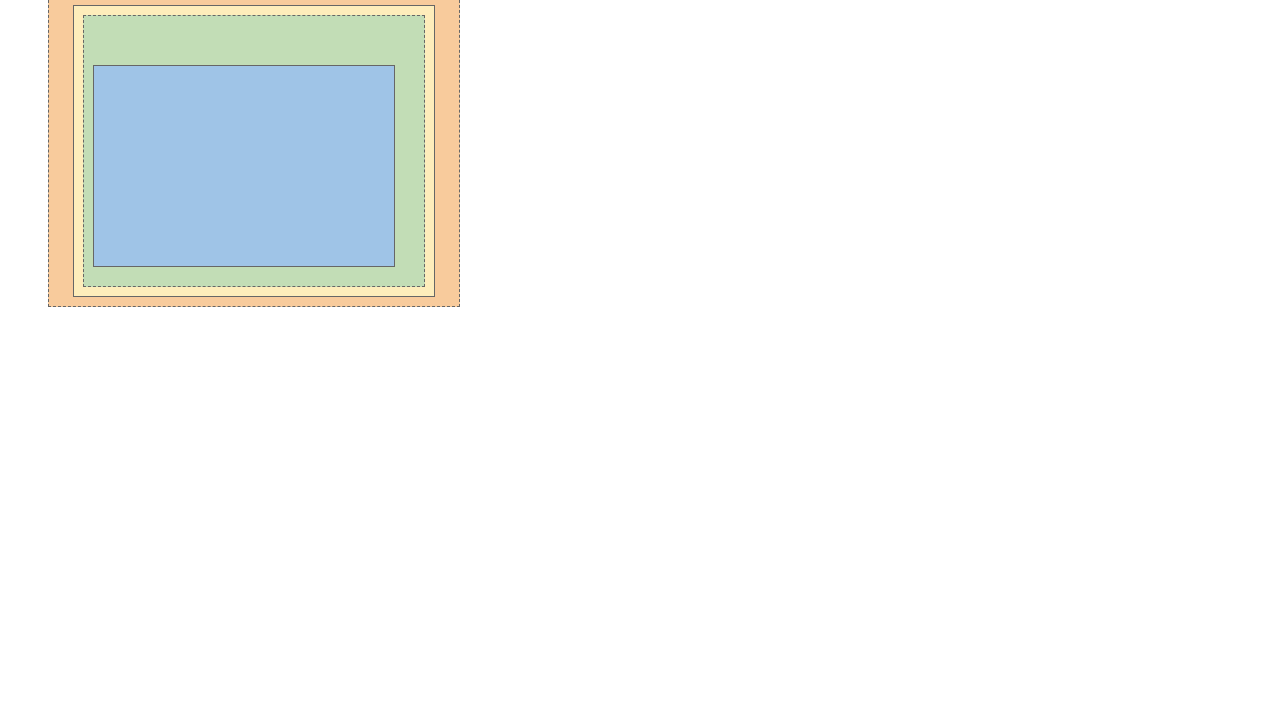
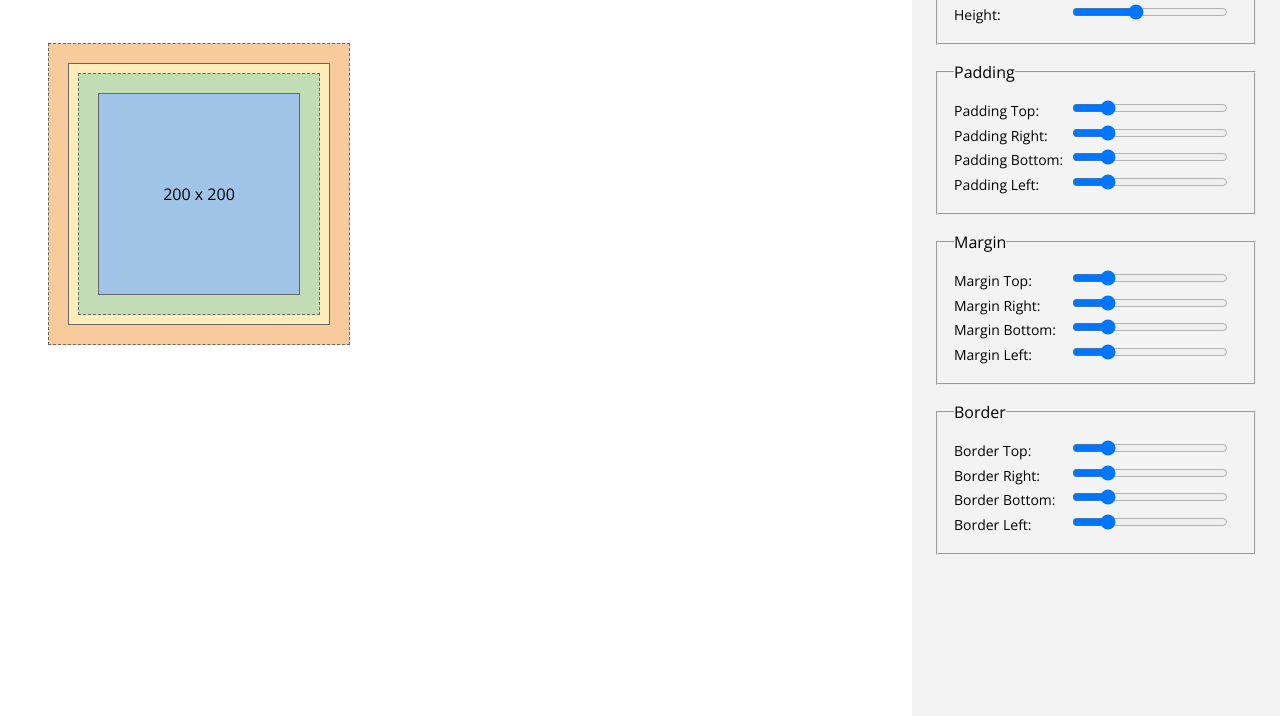
Before and after one commit to guyroutledge/box-model, a plain HTML site: page index.html in a window 1280 px wide. Shown: the part 84-800 px from the top of the page. Drawn offline with nearby package versions, Linux system fonts and the light colour scheme.

Commit message:
Add slider controls to set box dimensions

```diff
--- a/box-model.css
+++ b/box-model.css
@@ -4,17 +4,11 @@
 }
 body {
 	padding:1em 3em 3em;
+	font-family:'Open Sans', sans-serif;
 }
 .box {
 	position:relative;
-	-moz-box-sizing:border-box;
-	box-sizing:border-box;
-
-	width:300px;
-	height:200px;
-	margin:10px 25px;
-	padding:50px 30px 20px 10px;
-	border:10px solid transparent;
+	margin-top:40px;
 }
 .box-property {
 	position:absolute;
@@ -26,7 +20,19 @@ body {
 .box-inner {
 	background:#9fc4e7;
 	border:1px solid #666;
+	text-align:center;
+	line-height:1em;
 	z-index:30;
+}
+.box-inner:before {
+	content:attr(data-width) ' x ' attr(data-height);
+
+	position:absolute;
+	left:0;
+	top:50%;
+	margin-top:-0.5em;
+
+	width:100%;
 }
 .box-padding {
 	-moz-box-sizing:border-box;
@@ -47,3 +53,33 @@ body {
 	border:1px solid #666;
 	z-index:10;
 }
+
+/* Controls */
+
+.box-controls {
+	position:absolute;
+	top:0;
+	right:0;
+
+	width:20em;
+	height:100%;
+	padding:1.5em;
+	background:rgba(240, 240, 240, 0.8);
+
+	z-index:100;
+}
+fieldset {
+	margin:0 0 1em;
+	padding:1em;
+}
+label, input {
+	display:inline-block;
+	margin:0 0 0.25em;
+}
+label {
+	width:40%;
+	font-size:0.875em;
+}
+input[type="range"] {
+	width:55%;
+}
--- a/box-model.js
+++ b/box-model.js
@@ -16,43 +16,25 @@ $(function(){
 				boxModel.$boxPadding,
 				boxModel.$boxBorder
 			);
-			boxModel.getBoxProperties();
+			$('.box-controls input').change(boxModel.getBoxProperties).trigger('change');
 		},
 		getBoxProperties: function(){
-			boxModel.boxWidth         = parseInt(boxModel.$box.css('width').replace('px', ''), 10);
-			boxModel.boxHeight        = parseInt(boxModel.$box.css('height').replace('px', ''), 10);
-			boxModel.boxMarginTop     = parseInt(boxModel.$box.css('marginTop').replace('px', ''), 10);
-			boxModel.boxMarginRight   = parseInt(boxModel.$box.css('marginRight').replace('px', ''), 10);
-			boxModel.boxMarginBottom  = parseInt(boxModel.$box.css('marginBottom').replace('px', ''), 10);
-			boxModel.boxMarginLeft    = parseInt(boxModel.$box.css('marginLeft').replace('px', ''), 10);
-			boxModel.boxPaddingTop    = parseInt(boxModel.$box.css('paddingTop').replace('px', ''), 10);
-			boxModel.boxPaddingRight  = parseInt(boxModel.$box.css('paddingRight').replace('px', ''), 10);
-			boxModel.boxPaddingBottom = parseInt(boxModel.$box.css('paddingBottom').replace('px', ''), 10);
-			boxModel.boxPaddingLeft   = parseInt(boxModel.$box.css('paddingLeft').replace('px', ''), 10);
-			boxModel.boxBorderTop     = parseInt(boxModel.$box.css('borderTopWidth').replace('px', ''), 10);
-			boxModel.boxBorderRight   = parseInt(boxModel.$box.css('borderRightWidth').replace('px', ''), 10);
-			boxModel.boxBorderBottom  = parseInt(boxModel.$box.css('borderBottomWidth').replace('px', ''), 10);
-			boxModel.boxBorderLeft    = parseInt(boxModel.$box.css('borderLeftWidth').replace('px', ''), 10);
+			boxModel.boxWidth         = parseInt($('#boxWidth').val(), 10);
+			boxModel.boxHeight        = parseInt($('#boxHeight').val(), 10);
+			boxModel.boxMarginTop     = parseInt($('#boxMarginTop').val(), 10);
+			boxModel.boxMarginRight   = parseInt($('#boxMarginRight').val(), 10);
+			boxModel.boxMarginBottom  = parseInt($('#boxMarginBottom').val(), 10);
+			boxModel.boxMarginLeft    = parseInt($('#boxMarginLeft').val(), 10);
+			boxModel.boxPaddingTop    = parseInt($('#boxPaddingTop').val(), 10);
+			boxModel.boxPaddingRight  = parseInt($('#boxPaddingRight').val(), 10);
+			boxModel.boxPaddingBottom = parseInt($('#boxPaddingBottom').val(), 10);
+			boxModel.boxPaddingLeft   = parseInt($('#boxPaddingLeft').val(), 10);
+			boxModel.boxBorderTop     = parseInt($('#boxBorderTop').val(), 10);
+			boxModel.boxBorderRight   = parseInt($('#boxBorderRight').val(), 10);
+			boxModel.boxBorderBottom  = parseInt($('#boxBorderBottom').val(), 10);
+			boxModel.boxBorderLeft    = parseInt($('#boxBorderLeft').val(), 10);
 
 			boxModel.positionBoxProperties();
-		},
-		setBoxProperties: function(){
-			boxModel.$box.css({
-				width: '400px',
-				height: '300px',
-				paddingTop: '10px',
-				paddingRight: '20px',
-				paddingBottom: '5px',
-				paddingLeft: '10px',
-				marginTop: '20px',
-				marginRight: '10px',
-				marginBottom: '10px',
-				marginLeft: '20px',
-				borderTopWidth: '5px',
-				borderRightWidth: '10px',
-				borderBottomWidth: '10px',
-				borderLeftWidth: '15px'
-			});
 		},
 		positionBoxProperties: function(){
 			var boxWidth = boxModel.boxWidth;
@@ -79,7 +61,7 @@ $(function(){
 			// Box
 			// reposition to avoid overlap of page elements
 			var boxTop = boxMarginTop + boxBorderTop + boxPaddingTop + 6;
-			var boxLeft = boxPaddingLeft;
+			var boxLeft = boxMarginLeft + boxBorderLeft + boxPaddingLeft;
 
 			// Margin Box
 			var boxMarginWidth = boxWidth + boxMarginLeftRight + boxPaddingLeftRight + boxBorderLeftRight;
@@ -93,32 +75,37 @@ $(function(){
 			var boxPaddingWidth = boxWidth + boxPaddingLeftRight + 2;
 			var boxPaddingHeight = boxHeight + boxPaddingTopBottom + 2;
 
-			if ( boxMarginTop > 0 ) {
+			if ( boxMarginTop >= 0 ) {
 				boxMarginTop = (boxMarginTop * -1) - boxPaddingTop - boxBorderTop;
 			}
-			if ( boxMarginLeft > 0 ) {
+			if ( boxMarginLeft >= 0 ) {
 				boxMarginLeft = boxMarginLeft * -1 - boxPaddingLeft - boxBorderLeft;
 			}
-			if ( boxBorderTop > 0 ) {
+			if ( boxBorderTop >= 0 ) {
 				boxBorderTop = (boxBorderTop * -1) - boxPaddingTop;
 			}
-			if ( boxBorderLeft > 0 ) {
+			if ( boxBorderLeft >= 0 ) {
 				boxBorderLeft = (boxBorderLeft * -1) - boxPaddingLeft;
 			}
-			if ( boxPaddingTop > 0 ) {
+			if ( boxPaddingTop >= 0 ) {
 				boxPaddingTop = boxPaddingTop * -1;
 			}
-			if ( boxPaddingLeft > 0 ) {
+			if ( boxPaddingLeft >= 0 ) {
 				boxPaddingLeft = boxPaddingLeft * -1;
 			}
 
 			boxModel.$box.css({
 				top: boxTop,
-				left: boxLeft
+				left: boxLeft,
+				width: boxWidth + 'px',
+				height: boxHeight + 'px'
 			});
 			boxModel.$boxInner.css({
-				width: boxWidth,
-				height: boxHeight
+				width: boxWidth + 'px',
+				height: boxHeight + 'px'
+			}).attr({
+				'data-width': boxWidth,
+				'data-height': boxHeight
 			});
 			boxModel.$boxPadding.css({
 				width: boxPaddingWidth + 'px',
--- a/index.html
+++ b/index.html
@@ -1,14 +1,61 @@
 <html>
 	<head>
 		<title>Box Model Demo</title>
+		<link href='http://fonts.googleapis.com/css?family=Open+Sans' rel='stylesheet' type='text/css'>
 		<link rel="stylesheet" href="box-model.css">
 	</head>
 	<body>
 		<header>
 			<h1>Interactive box-model demo</h1>
+			<p>Adjust the sliders to see how the box changes and generate the necessary code.</p>
 		</header>
 
 		<div class="box"></div>
+
+		<aside class="box-controls">
+			<form>
+				<fieldset>
+					<legend>Dimensions</legend>
+					<label for="boxWidth">Width:</label>
+					<input type="range" min="0" max="500" name="boxWidth" id="boxWidth" value="200" step="5">
+					<label for="boxWidth">Height:</label>
+					<input type="range" min="0" max="500" name="boxHeight" id="boxHeight" value="200" step="5">
+				</fieldset>
+				<fieldset>
+					<legend>Padding</legend>
+					<label for="boxPaddingTop">Padding Top:</label>
+					<input type="range" min="0" max="100" name="boxPaddingTop" id="boxPaddingTop" value="20" step="5">
+					<label for="boxPaddingRight">Padding Right:</label>
+					<input type="range" min="0" max="100" name="boxPaddingRight" id="boxPaddingRight" value="20" step="5">
+					<label for="boxPaddingBottom">Padding Bottom:</label>
+					<input type="range" min="0" max="100" name="boxPaddingBottom" id="boxPaddingBottom" value="20" step="5">
+					<label for="boxPaddingLeft">Padding Left:</label>
+					<input type="range" min="0" max="100" name="boxPaddingLeft" id="boxPaddingLeft" value="20" step="5">
+				</fieldset>
+				<fieldset>
+					<legend>Margin</legend>
+					<label for="boxMarginTop">Margin Top:</label>
+					<input type="range" min="0" max="100" name="boxMarginTop" id="boxMarginTop" value="20" step="5">
+					<label for="boxMarginRight">Margin Right:</label>
+					<input type="range" min="0" max="100" name="boxMarginRight" id="boxMarginRight" value="20" step="5">
+					<label for="boxMarginBottom">Margin Bottom:</label>
+					<input type="range" min="0" max="100" name="boxMarginBottom" id="boxMarginBottom" value="20" step="5">
+					<label for="boxMarginLeft">Margin Left:</label>
+					<input type="range" min="0" max="100" name="boxMarginLeft" id="boxMarginLeft" value="20" step="5">
+				</fieldset>
+				<fieldset>
+					<legend>Border</legend>
+					<label for="boxBorderTop">Border Top:</label>
+					<input type="range" min="0" max="50" name="boxBorderTop" id="boxBorderTop" value="10" step="5">
+					<label for="boxBorderRight">Border Right:</label>
+					<input type="range" min="0" max="50" name="boxBorderRight" id="boxBorderRight" value="10" step="5">
+					<label for="boxBorderBottom">Border Bottom:</label>
+					<input type="range" min="0" max="50" name="boxBorderBottom" id="boxBorderBottom" value="10" step="5">
+					<label for="boxBorderLeft">Border Left:</label>
+					<input type="range" min="0" max="50" name="boxBorderLeft" id="boxBorderLeft" value="10" step="5">
+				</fieldset>
+			</form>
+		</aside>
 
 		<script src="http://ajax.googleapis.com/ajax/libs/jquery/1.10.2/jquery.min.js" ></script>
 		<script src="box-model.js"></script>
```
